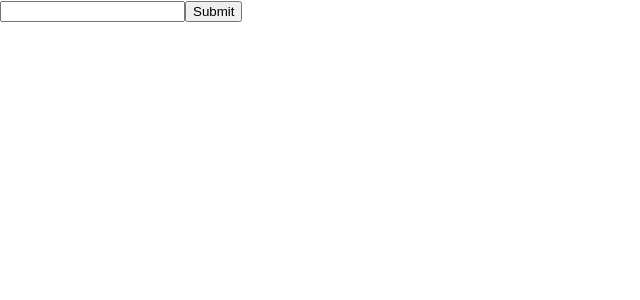
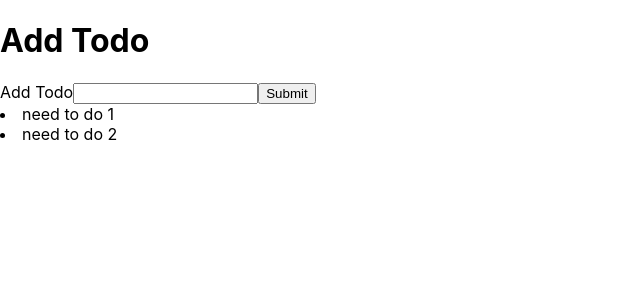
Before and after one commit to Vimalraj571/React-no-boilers, a React (Create React App) app: page / in a window 1280 px wide. Shown: the top 300 px of the page, without its empty margins (0-640 px from the left). Built offline with nearby package versions, Linux system fonts and the light colour scheme.

Commit message:
Added the Simple Todo App with Forms

```diff
--- a/src/App.js
+++ b/src/App.js
@@ -15,6 +15,7 @@ import SimpleState from "./components/part_4/SimpleState";
 import FormSubmit from "./components/part_5/FormSubmit";
 import Uncontrolled from "./components/part_5/Uncontrolled";
 import Controlled from "./components/part_5/Controlled";
+import SimpleTodoRoot from "./components/part_5/SimpleTodo";
 
 function App() {
   const a = 10;
@@ -40,7 +41,8 @@ function App() {
       {/* <ArrObj /> */}
       {/* <FormSubmit /> */}
       {/* <Uncontrolled /> */}
-      <Controlled />
+      {/* <Controlled /> */}
+      <SimpleTodoRoot />
     </div>
   );
 }
--- /dev/null
+++ b/src/components/part_5/SimpleTodo.js
@@ -0,0 +1,59 @@
+import { useState } from "react";
+
+const todoList = [
+  {
+    id: 1,
+    body: "need to do 1",
+  },
+  {
+    id: 2,
+    body: "need to do 2",
+  },
+];
+
+const AddTodo = ({ todos, setListOfTodo }) => {
+  const [todoTemp, setTodoTemp] = useState("");
+  const onClickSubmitTodo = (e) => {
+    e.preventDefault();
+    setListOfTodo([...todos, { id: todos.length + 1, body: todoTemp }]);
+    setTodoTemp("")
+  };
+  return (
+    <div>
+      <form onSubmit={onClickSubmitTodo}>
+        <h1>Add Todo</h1>
+        <label>Add Todo</label>
+        <input
+          type="text"
+          onChange={(e) => setTodoTemp(e.target.value)}
+          value={todoTemp}
+        />
+        <button type="submit">Submit</button>
+        <ListTodo todos={todos} />
+      </form>
+    </div>
+  );
+};
+
+const ListTodo = ({ todos }) => {
+  console.log("todos");
+  console.log(todos);
+  return (
+    <div>
+      {todos.map((todo) => (
+        <li key={todo.id}>{todo.body}</li>
+      ))}
+    </div>
+  );
+};
+
+const SimpleTodoRoot = () => {
+  const [listOfTodo, setListOfTodo] = useState(todoList);
+  return (
+    <>
+      <AddTodo todos={listOfTodo} setListOfTodo={setListOfTodo} />
+    </>
+  );
+};
+
+export default SimpleTodoRoot;
```
